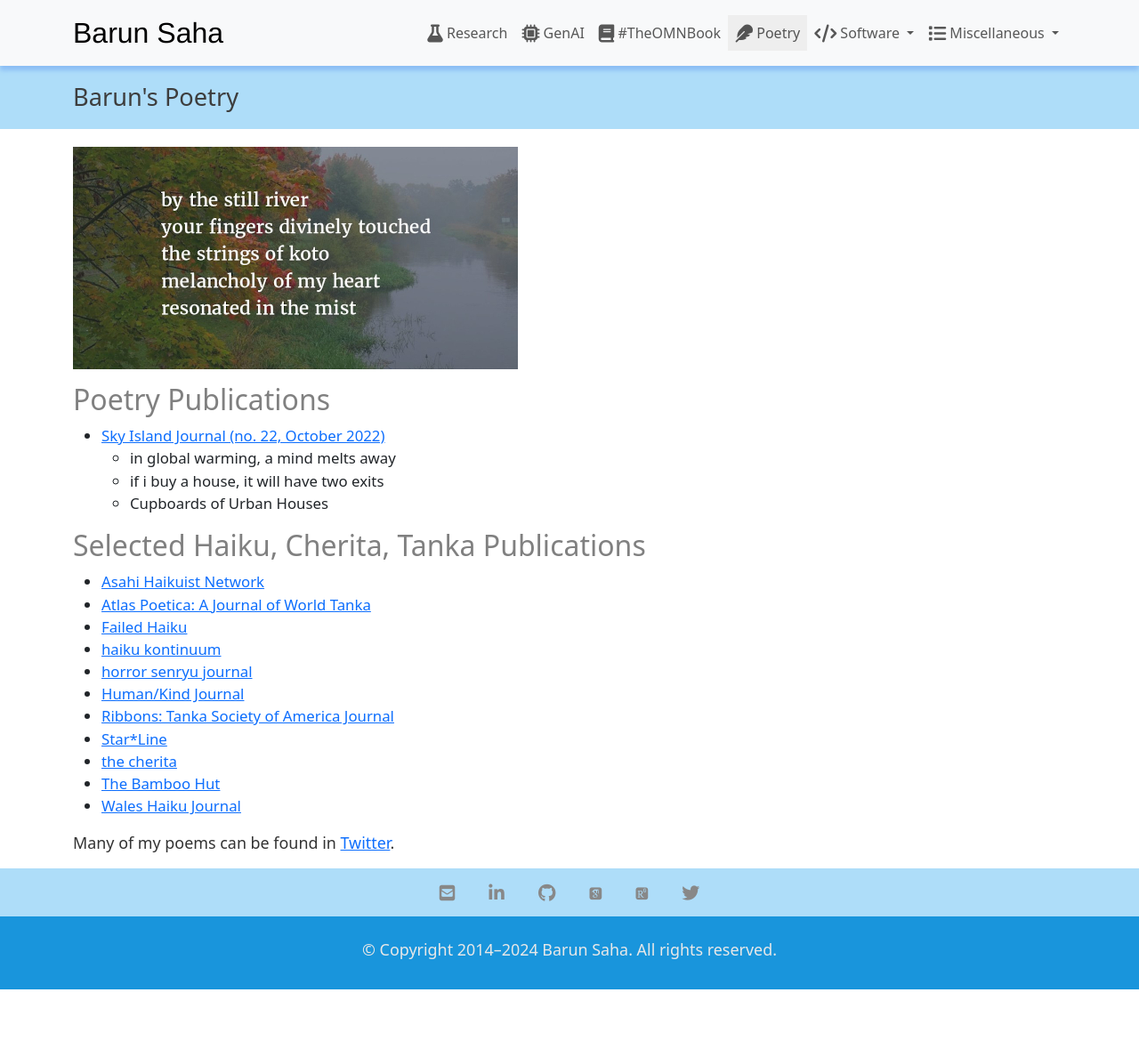
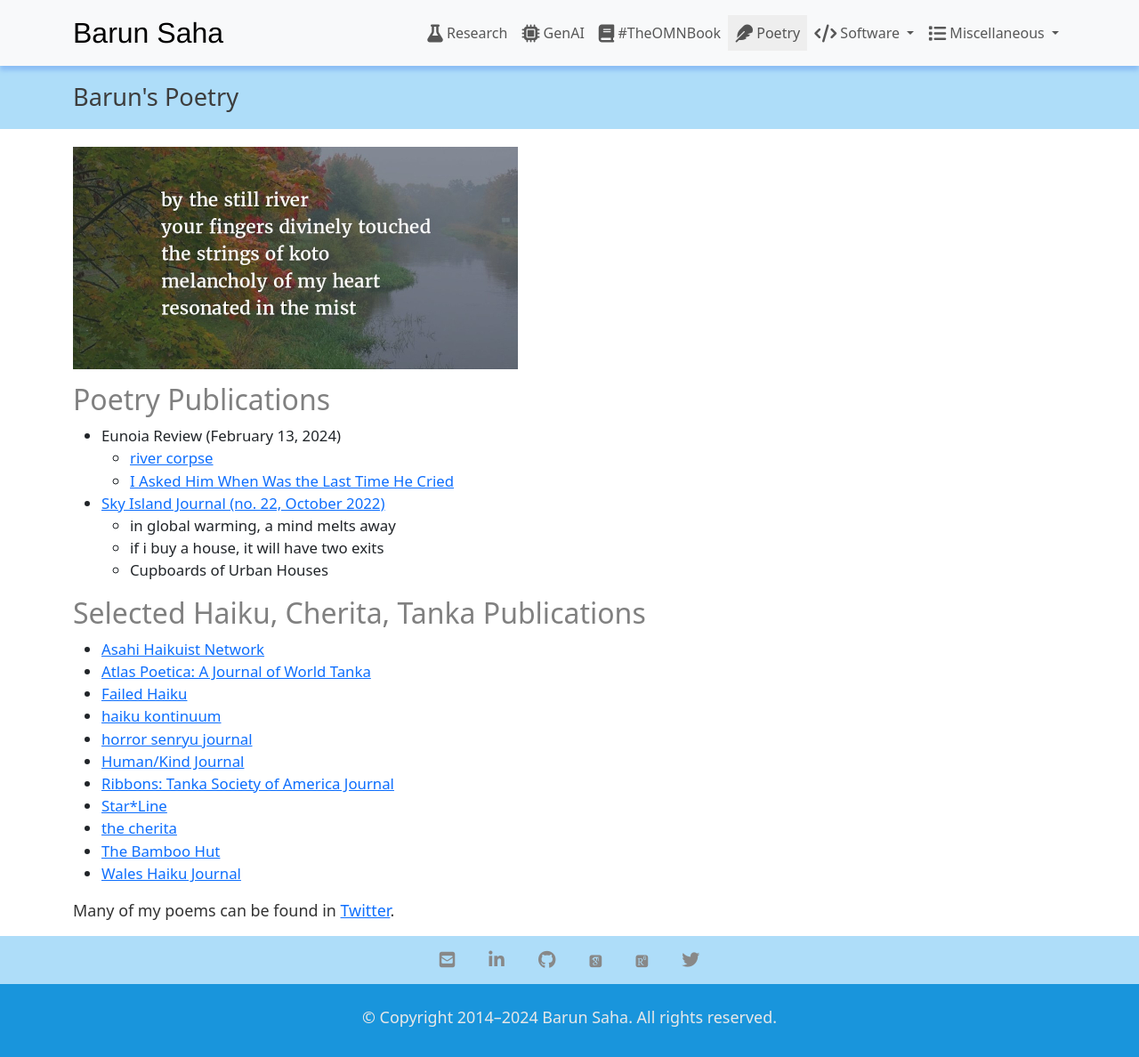
Before and after one commit to barun-saha/barun-saha.github.io, a Jekyll site: the page poetry.html, which Jekyll copies as it is, in a window 1280 px wide. Shown: the whole page at 89% size. Built offline with Jekyll 4.4.1, drawn with Linux system fonts in a browser that asks for light colours; nearby versions of some CDN libraries; some web fonts are replaced; before the commit the page ends 1112 px from its top, so only the background shows below that.

Commit message:
Update poetry

```diff
--- a/poetry.html
+++ b/poetry.html
@@ -167,6 +167,19 @@ Barun's Poetry
 
 		<ul class="bigger">
             <li>
+                Eunoia Review (February 13, 2024)
+			</li>
+			<ul>
+	            <li>
+                    <a href="https://eunoiareview.wordpress.com/2024/02/13/river-corpse/">river corpse</a>
+				</li>
+	            <li>
+	                <a href="https://eunoiareview.wordpress.com/2024/02/13/i-asked-him-when-was-the-last-time-he-cried/">
+                        I Asked Him When Was the Last Time He Cried
+                    </a>
+				</li>
+			</ul>
+            <li>
                 <a href="https://www.skyislandjournal.com/issues#/issue-22-fall-2022/">Sky Island Journal
                 (no. 22, October 2022)</a>
 			</li>
```
Also changed, not shown: templates/poetry.html (+13 -0 lines).
